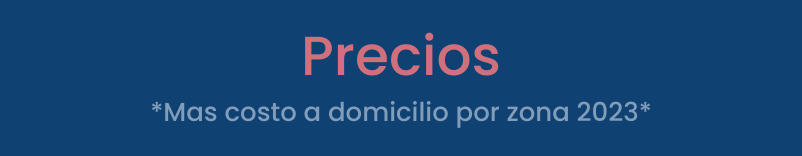
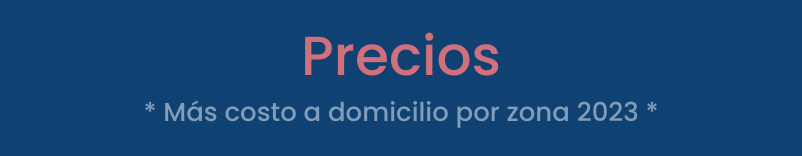
Before and after one commit to MiguelABFlores/vet-services-website, a React (Create React App) app in the folder sve-app/: page / in a window 1280 px wide. Shown: the part 1376-1532 px from the top of the page, without its empty margins (239-1041 px from the left). Built offline with nearby package versions, Linux system fonts and the light colour scheme.

Commit message:
fix: grammar and redaction

```diff
--- a/sve-app/src/pages/Services.js
+++ b/sve-app/src/pages/Services.js
@@ -12,7 +12,7 @@ function Services() {
   return (
     <section className="services" id="services">
         <h2 className="services-title">Precios</h2>
-        <h4 className="services-subtitle">*Mas costo a domicilio por zona 2023*</h4>
+        <h4 className="services-subtitle">* Más costo a domicilio por zona 2023 *</h4>
         <div className="services-img">
           <img src={images.serviceImg} className="img" alt="costo distancia"/>
         </div>
@@ -31,10 +31,10 @@ function Services() {
                 Coproparasitoscopico <span className="price">$100</span>
               </li>
               <li>
-                Biometria Hematica <span className="price">$330</span>
+                Biometría Hemática <span className="price">$330</span>
               </li>
               <li>
-                Perfil Quimico <span className="price">$1,130</span>
+                Perfil Químico <span className="price">$1,130</span>
               </li>
               <li>
                 Examen de Orina <span className="price">$170</span>
@@ -49,7 +49,7 @@ function Services() {
                 Puppy y Puppy DP <span className="price">$360</span>
               </li>
               <li>
-                Multiple <span className="price">$350</span>
+                Múltiple <span className="price">$350</span>
               </li>
               <li>
                 Rabia <span className="price">$220</span>
```
